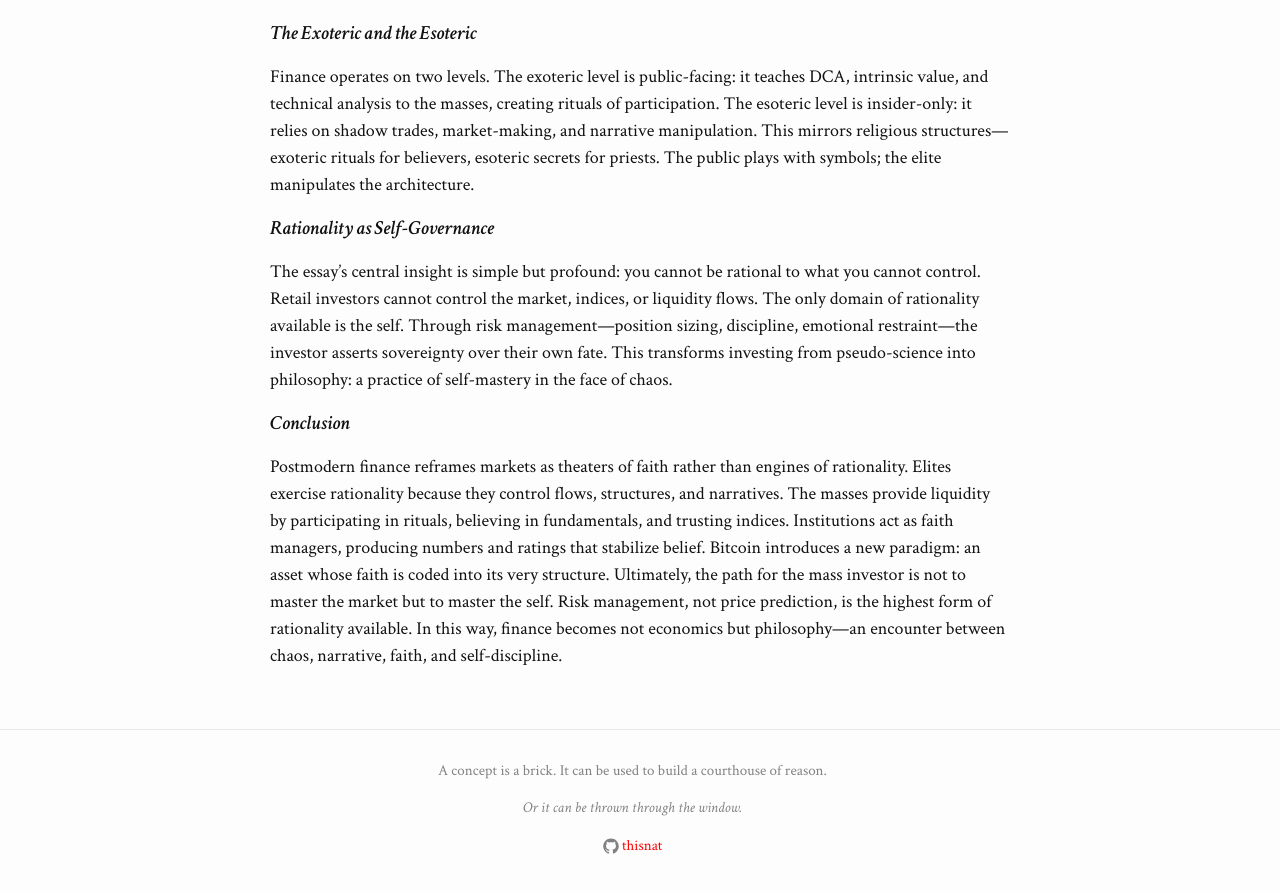
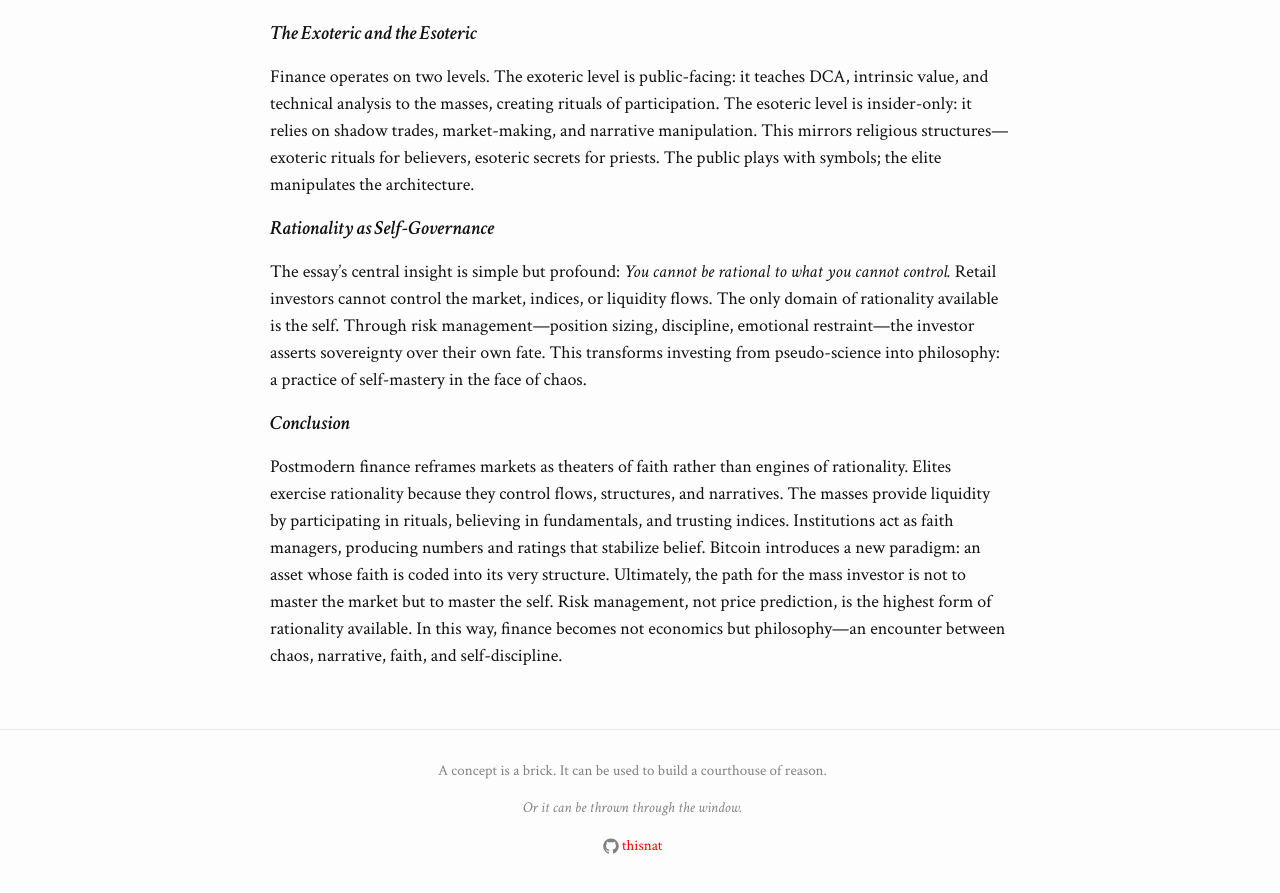
Before and after one commit to thisnat/the-archive, a Jekyll site: the page built from _posts/2025-9-1-postmodern-finance-and-the-faith-based-market.md, in a window 1280 px wide and 900 px high, scrolled down 1785 px. Shown: the top 893 px of the window. Built offline with Jekyll 4.4.1, drawn with Linux system fonts in a browser that asks for light colours; some web fonts are replaced.

Commit message:
style: edit format

```diff
--- a/_posts/2025-9-1-postmodern-finance-and-the-faith-based-market.md
+++ b/_posts/2025-9-1-postmodern-finance-and-the-faith-based-market.md
@@ -30,7 +30,7 @@ Markets are not transparent. Dark pools, over-the-counter trades, and internaliz
 Finance operates on two levels. The exoteric level is public-facing: it teaches DCA, intrinsic value, and technical analysis to the masses, creating rituals of participation. The esoteric level is insider-only: it relies on shadow trades, market-making, and narrative manipulation. This mirrors religious structures—exoteric rituals for believers, esoteric secrets for priests. The public plays with symbols; the elite manipulates the architecture.
 
 #### Rationality as Self-Governance
-The essay’s central insight is simple but profound: you cannot be rational to what you cannot control. Retail investors cannot control the market, indices, or liquidity flows. The only domain of rationality available is the self. Through risk management—position sizing, discipline, emotional restraint—the investor asserts sovereignty over their own fate. This transforms investing from pseudo-science into philosophy: a practice of self-mastery in the face of chaos.
+The essay’s central insight is simple but profound: *You cannot be rational to what you cannot control.* Retail investors cannot control the market, indices, or liquidity flows. The only domain of rationality available is the self. Through risk management—position sizing, discipline, emotional restraint—the investor asserts sovereignty over their own fate. This transforms investing from pseudo-science into philosophy: a practice of self-mastery in the face of chaos.
 
 #### Conclusion
 Postmodern finance reframes markets as theaters of faith rather than engines of rationality. Elites exercise rationality because they control flows, structures, and narratives. The masses provide liquidity by participating in rituals, believing in fundamentals, and trusting indices. Institutions act as faith managers, producing numbers and ratings that stabilize belief. Bitcoin introduces a new paradigm: an asset whose faith is coded into its very structure. Ultimately, the path for the mass investor is not to master the market but to master the self. Risk management, not price prediction, is the highest form of rationality available. In this way, finance becomes not economics but philosophy—an encounter
```
